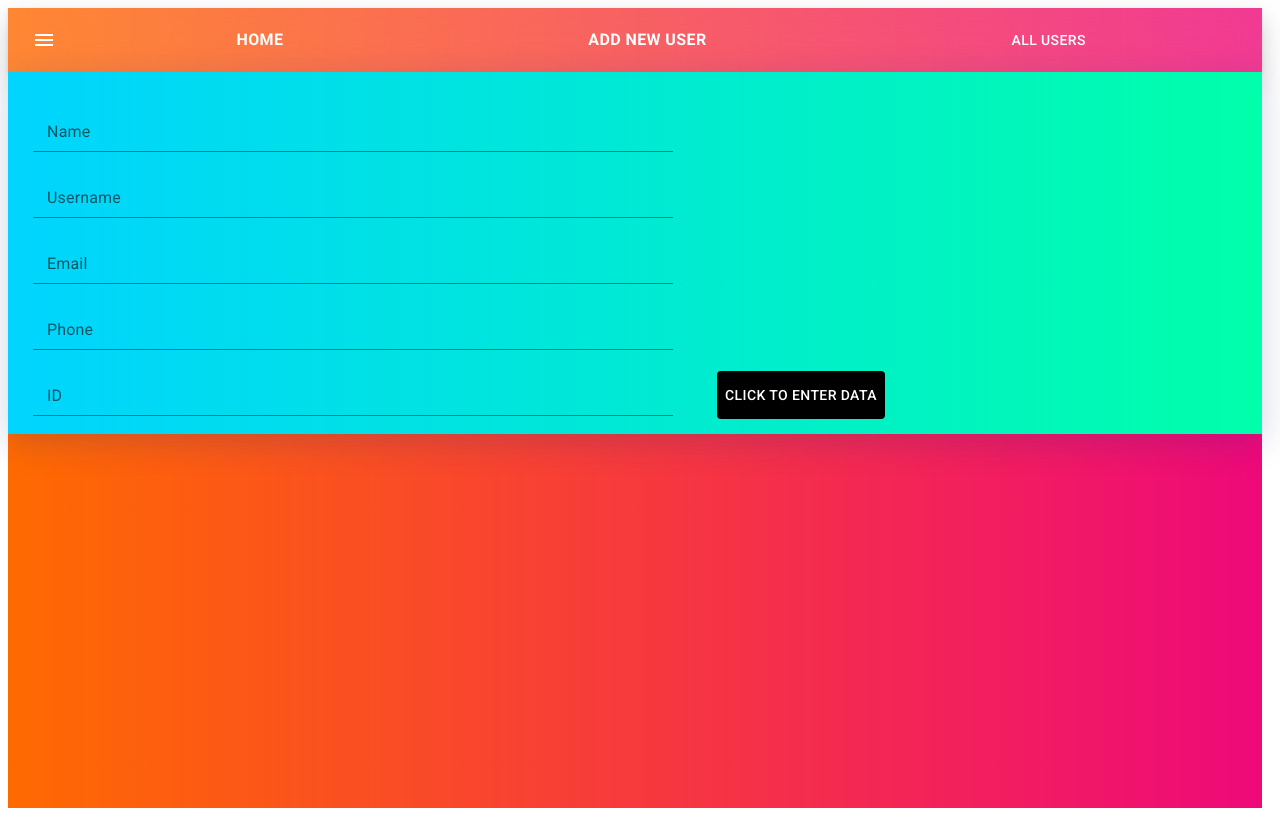
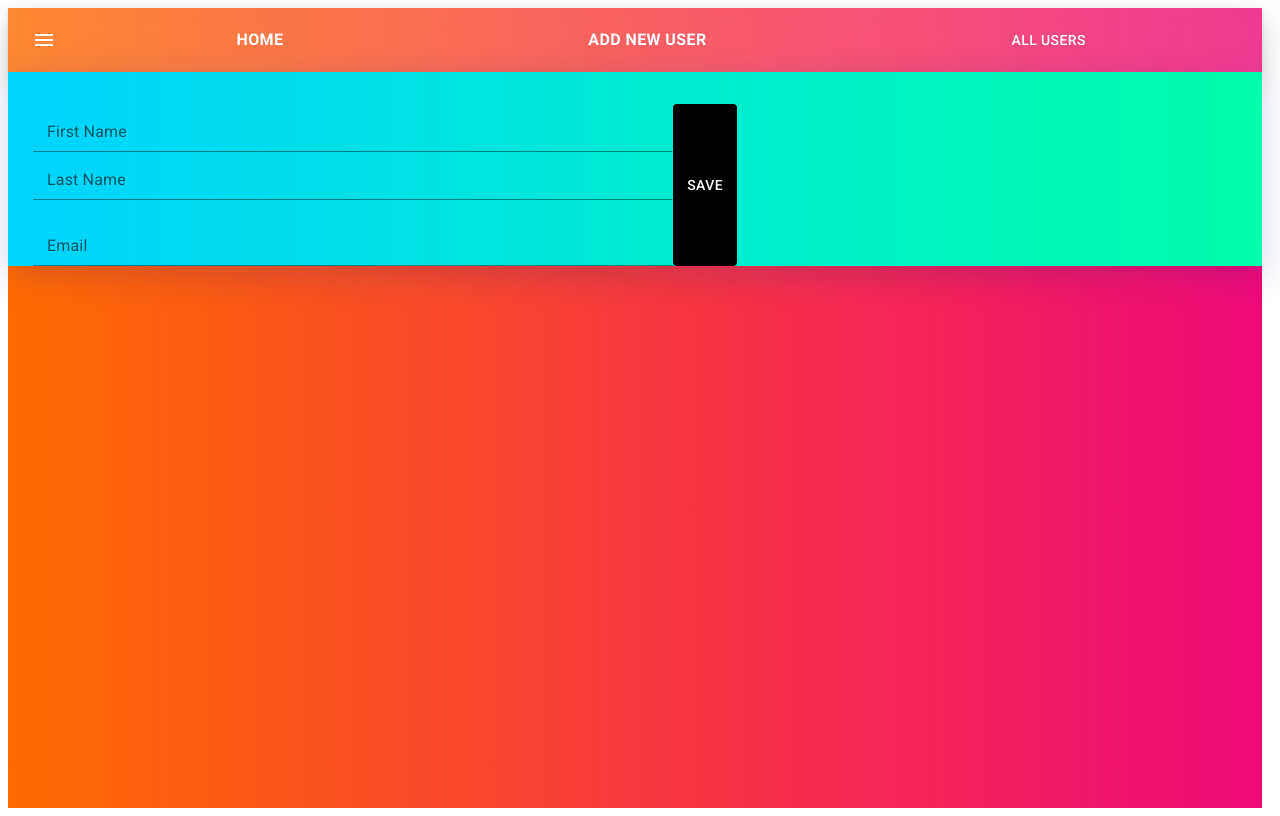
Before and after one commit to sajidali2444/react-node-training, a React (Create React App) app in the folder client/: page /add-user in a window 1280 px wide. Built offline with nearby package versions, Linux system fonts and the light colour scheme.

Commit message:
post data to create

```diff
--- a/client/src/components/Card1.jsx
+++ b/client/src/components/Card1.jsx
@@ -4,85 +4,85 @@ import {
   FormGroup,
   Input,
   InputLabel,
-} from "@mui/material";
-import React from "react";
+} from '@mui/material';
+import React from 'react';
 
 const Card1 = () => {
   //=============================================
   const dataToBeSend = {
-    name: "",
-    username: "",
-    email: "",
-    phone: "",
-    id: "",
+    first_name: '',
+    last_name: '',
+    email: '',
   };
   //=============================================
-  const [data, setData] = React.useState(dataToBeSend);
+  const [firstName, setFirstName] = React.useState('');
+  const [lastName, setLastName] = React.useState('');
+  const [email, setEmail] = React.useState('');
   //=============================================
-  const inputGetter = (item) => {
-    setData({ ...data, [item.target.name]: item.target.value });
-    console.log(data);
-  };
+
   //=============================================
-  const sendData = async (data) => {
-    const response = await fetch(`/formdata`, data);
+  const sendData = async data => {
+    const formData = { first_name: firstName, last_name: lastName, email };
+    console.log(formData);
+    const response = await fetch('http://localhost:3001/customers', {
+      method: 'post',
+      headers: {
+        'Content-Type': 'application/json; charset=UTF-8',
+      },
+      body: JSON.stringify(formData),
+    });
+    //const response = await fetch(`/formdata`, data);
     //use proxy in package.json or intall npm package of http-prosy-middlware
   };
   //=============================================
   return (
     <div
       style={{
-        width: "78.vw",
-        height: "100%",
-        paddingTop: "2rem",
-        boxShadow: "0 8px 32px 0 rgba(31, 38, 135, 0.2)",
-        backdropFilter: "blur(2px)",
-        WebkitBackdropFilter: "blur(18px)",
-        display: "flex",
-        paddingLeft: "2%",
-        background: "-webkit-linear-gradient(to right, #00D4FF, #00FFAA)",
-        background: "linear-gradient(to right, #00D4FF, #00FFAA)",
+        width: '78.vw',
+        height: '100%',
+        paddingTop: '2rem',
+        boxShadow: '0 8px 32px 0 rgba(31, 38, 135, 0.2)',
+        backdropFilter: 'blur(2px)',
+        WebkitBackdropFilter: 'blur(18px)',
+        display: 'flex',
+        paddingLeft: '2%',
+        background: '-webkit-linear-gradient(to right, #00D4FF, #00FFAA)',
+        background: 'linear-gradient(to right, #00D4FF, #00FFAA)',
       }}
     >
-      <FormGroup style={{ width: "40rem" }}>
+      <FormGroup style={{ width: '40rem' }}>
         <FormControl>
-          <InputLabel>Name</InputLabel>
-          <Input onChange={(item) => inputGetter(item)} name="name"></Input>
+          <InputLabel>First Name</InputLabel>
+          <Input
+            onChange={item => setFirstName(item.target.value)}
+            name="first_name"
+          ></Input>
         </FormControl>
-        <br />
         <FormControl>
-          <InputLabel>Username</InputLabel>
-          <Input onChange={(item) => inputGetter(item)} name="username"></Input>
+          <InputLabel>Last Name</InputLabel>
+          <Input
+            onChange={item => setLastName(item.target.value)}
+            name="last_name"
+          ></Input>
         </FormControl>
         <br />
         <FormControl>
           <InputLabel>Email</InputLabel>
-          <Input onChange={(item) => inputGetter(item)} name="email"></Input>
+          <Input
+            onChange={item => setEmail(item.target.value)}
+            name="email"
+          ></Input>
         </FormControl>
-        <br />
-        <FormControl>
-          <InputLabel>Phone</InputLabel>
-          <Input onChange={(item) => inputGetter(item)} name="phone"></Input>
-        </FormControl>
-        <br />
-        <FormControl>
-          <InputLabel>ID</InputLabel>
-          <Input onChange={(item) => inputGetter(item)} name="id"></Input>
-        </FormControl>
-        <br />
       </FormGroup>
       <Button
         style={{
-          position: "relative",
-          top: "267px",
-          left: "44px",
-          height: "3rem",
-          background: "black",
-          color: "white",
+          position: 'relative',
+          background: 'black',
+          color: 'white',
         }}
         onClick={() => sendData()}
       >
-        Click to enter data
+        Save
       </Button>
     </div>
   );
```
